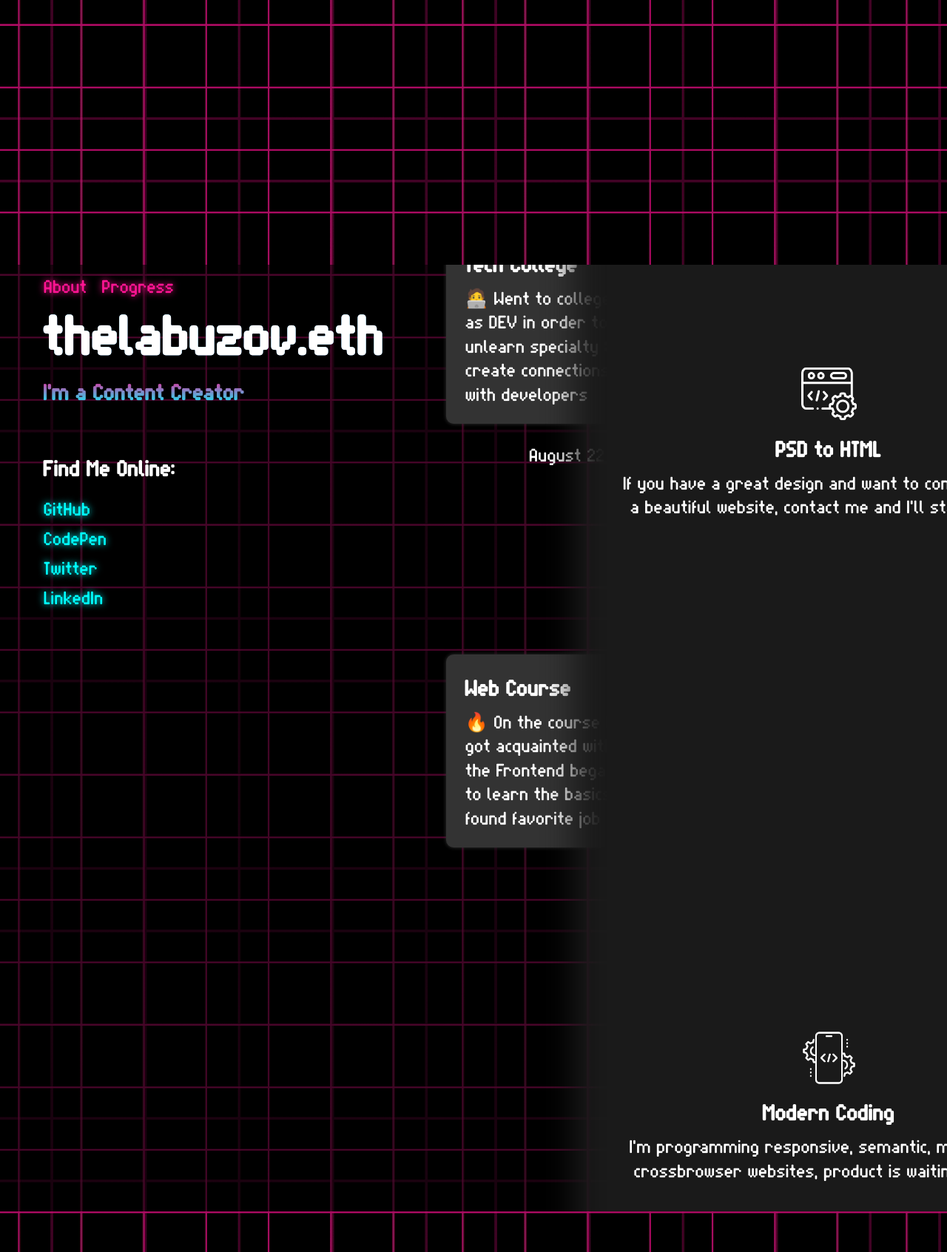
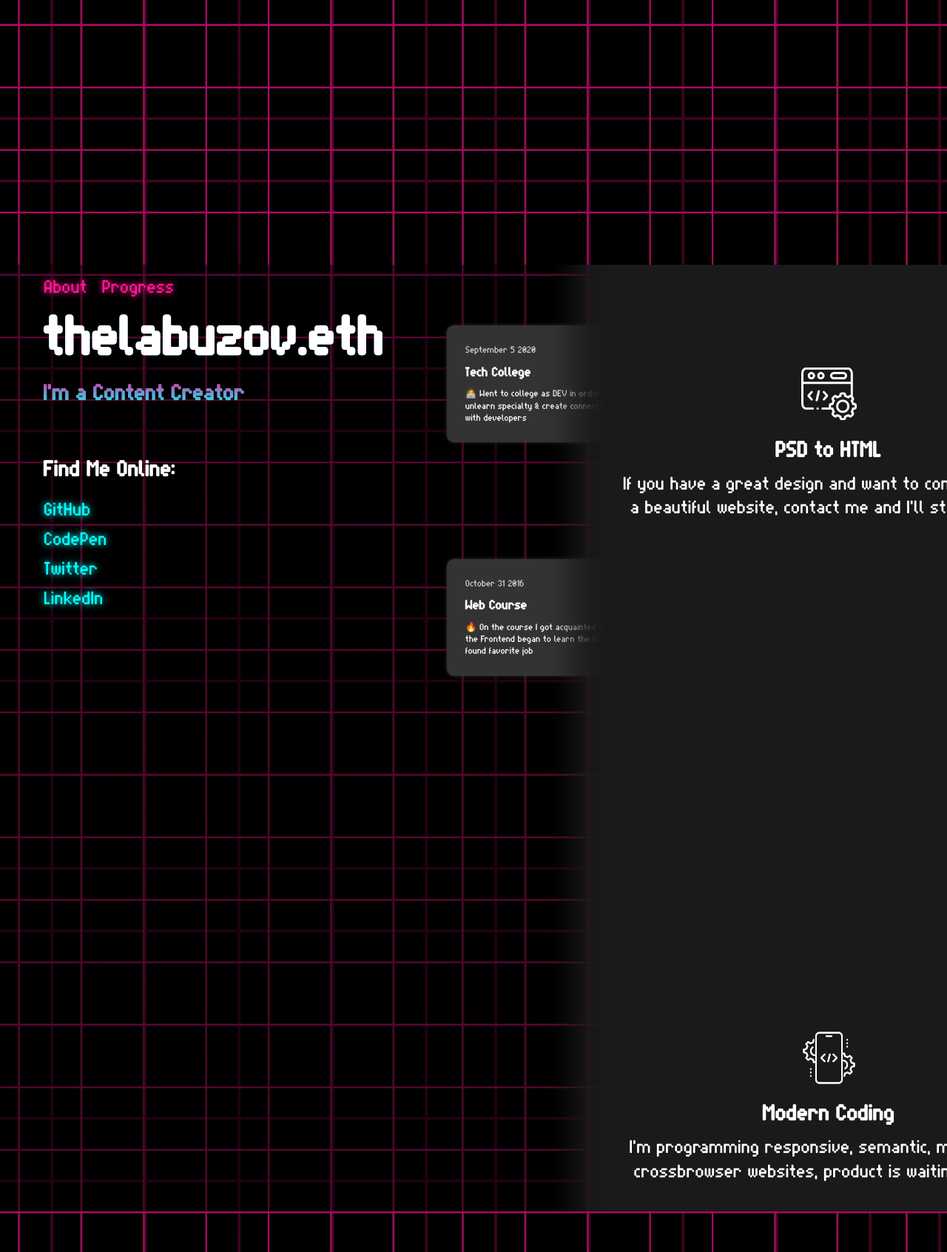
Before and after one commit to nelabuzov/thelabuzov, a PHP site: page / in a window 1280 px wide. Shown: the part 442-2135 px from the top of the page at 74% size. Run offline with PHP 8.4, Linux system fonts and the light colour scheme; some libraries are stand-ins or nearby versions.

Commit message:
adapt timeline section

```diff
--- a/app/scss/global/layout.scss
+++ b/app/scss/global/layout.scss
@@ -49,7 +49,7 @@
 		content: '';
 		min-width: 100vw;
 		min-height: 250vh;
-		background-color: rgba(0, 0, 0, .6);
+		background-color: rgba(0, 0, 0, .5);
 
 		@include breakpoint(large) {
 			min-height: 100vh;
@@ -62,8 +62,8 @@
 	flex-direction: column;
 	justify-content: space-evenly;
 	position: absolute;
+	overflow: hidden;
 	min-width: 100%;
-	overflow: hidden;
 
 	&__portfolio {
 		box-shadow: 0 0 rem(40) rem(45) var(--dark-gray);
--- a/index.html
+++ b/index.html
@@ -66,23 +66,23 @@
 
 					<!-- Timeline -->
 					<div class="timeline scroll">
-						<div class="timeline__component">
-							<div class="timeline__date timeline__date--right">November 17 2021</div>
-						</div>
+						<div></div>
 
 						<div class="timeline__middle">
 							<div class="timeline__point"></div>
 						</div>
 
-						<div class="timeline__component timeline__component--bg">
-							<h2 class="subtitle">Self Taught</h2>
+						<div class="timeline__component">
+							<p class="suptitle">November 17 2021</p>
+							<h2 class="subtitle subtitle--full">Self Taught</h2>
 							<p class="paragraph">
 								Continued learning code & using best practices for helping newbies to become Frontend experts
 							</p>
 						</div>
 
-						<div class="timeline__component timeline__component--bg">
-							<h2 class="subtitle">Tech College</h2>
+						<div class="timeline__component">
+							<p class="suptitle">September 5 2020</p>
+							<h2 class="subtitle subtitle--full">Tech College</h2>
 							<p class="paragraph">
 								🧑‍💻 Went to college as DEV in order to unlearn specialty & create connections with developers
 							</p>
@@ -92,27 +92,25 @@
 							<div class="timeline__point"></div>
 						</div>
 
-						<div class="timeline__component">
-							<div class="timeline__date timeline__date">September 5 2020</div>
-						</div>
+						<div></div>
 
-						<div class="timeline__component">
-							<div class="timeline__date--right">August 22 2020</div>
-						</div>
+						<div></div>
 
 						<div class="timeline__middle">
 							<div class="timeline__point"></div>
 						</div>
 
-						<div class="timeline__component timeline__component--bg">
-							<h2 class="subtitle">Social Media</h2>
+						<div class="timeline__component">
+							<p class="suptitle">August 22 2020</p>
+							<h2 class="subtitle subtitle--full">Social Media</h2>
 							<p class="paragraph">
 								I start to share experience & tips with programmers, then start creating sites for portfolio
 							</p>
 						</div>
 
-						<div class="timeline__component timeline__component--bg">
-							<h2 class="subtitle">Web Course</h2>
+						<div class="timeline__component">
+							<p class="suptitle">October 31 2016</p>
+							<h2 class="subtitle subtitle--full">Web Course</h2>
 							<p class="paragraph">
 								🔥 On the course I got acquainted with the Frontend began to learn the basics & found favorite job
 							</p>
@@ -123,9 +121,7 @@
 							<div class="timeline__point timeline__point--bottom"></div>
 						</div>
 
-						<div class="timeline__component">
-							<div class="timeline__date timeline__date">October 31 2016</div>
-						</div>
+						<div></div>
 					</div>
 					<!-- / Timeline -->
 
@@ -141,7 +137,7 @@
 					<section class="section features">
 						<div class="features__item">
 							<img src="./images/icons/website.png" alt="website" width="75">
-							<h2 class="subtitle">WordPress</h2>
+							<h2 class="subtitle subtitle--full">WordPress</h2>
 							<p class="paragraph">
 								Half of all websites are built on Wordpress and yours could be next. You'll receive a product in short
 								time!
@@ -150,7 +146,7 @@
 
 						<div class="features__item">
 							<img src="./images/icons/coding.png" alt="coding" width="75">
-							<h2 class="subtitle">PSD to HTML</h2>
+							<h2 class="subtitle subtitle--full">PSD to HTML</h2>
 							<p class="paragraph">
 								If you have a great design and want to convert it into a beautiful website, contact me and I'll start
 								coding!
@@ -159,7 +155,7 @@
 
 						<div class="features__item">
 							<img src="./images/icons/mobile.png" alt="mobile" width="75">
-							<h2 class="subtitle">Modern Coding</h2>
+							<h2 class="subtitle subtitle--full">Modern Coding</h2>
 							<p class="paragraph">
 								I'm programming responsive, semantic, modern and crossbrowser websites, product is waiting for you!
 							</p>
```
Also changed, not shown: other parts of index.html (+12 -12 lines), app/scss/components/main.scss (+18 -28 lines), app/scss/components/portfolio.scss (+3 -9 lines), app/scss/global/boilerplate.scss (+8 -4 lines), dist/style.css, 1 other file.
